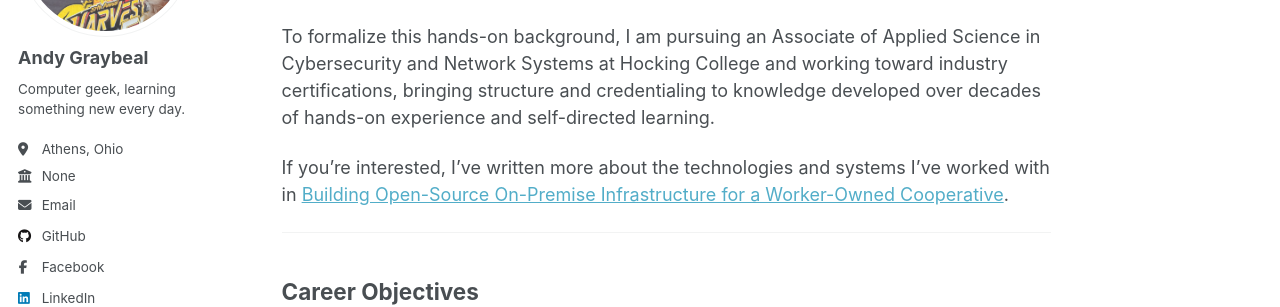
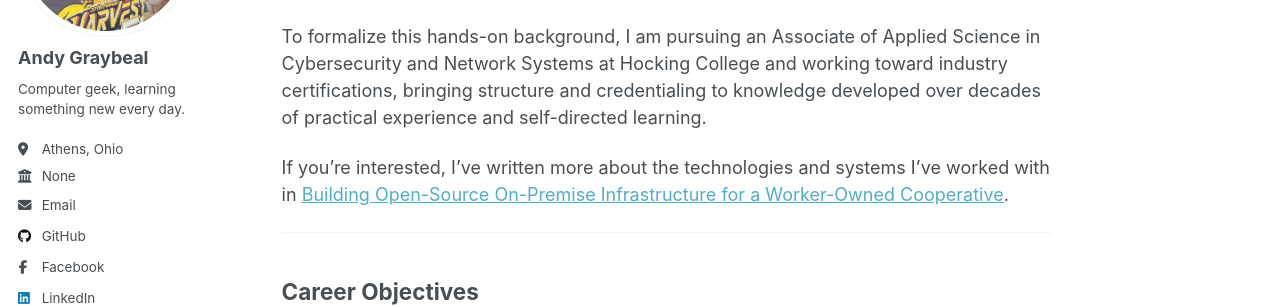
Before and after one commit to andy-graybeal/andy-graybeal.github.io, a Jekyll site: the page built from _pages/about.md, in a window 1280 px wide and 900 px high, scrolled down 672 px. Shown: the part 234-541 px from the top of the window. Built offline with Jekyll 4.4.1, drawn with Linux system fonts in a browser that asks for light colours; a script that is not in the unit is left out.

Commit message:
Refine wording in about.md for clarity
Updated wording from 'hands-on experience' to 'practical experience' for clarity.

```diff
--- a/_pages/about.md
+++ b/_pages/about.md
@@ -64,7 +64,7 @@ My experience has been primarily focused on on-premises infrastructure, includin
 
 I am now actively updating and expanding that on-premises foundation to keep pace with the industry's shift toward cloud and hybrid architectures. This includes learning open-source IAM platforms (Keycloak, FreeIPA, Authentik) and AWS IAM; building skills across the modern infrastructure stack, including Infrastructure as Code (Terraform, OpenTofu, AWS CloudFormation), automation and configuration management (Ansible), containerization (Docker, Podman), container orchestration (Kubernetes, K3s), CI/CD and DevSecOps workflows (GitHub Actions, GitLab CI/CD), cloud-native monitoring and observability (Prometheus, Grafana, Loki), and secrets management (HashiCorp Vault, AWS Secrets Manager); and developing security-focused skills such as log analysis and SIEM platforms (Wazuh, Splunk), intrusion detection and prevention technologies (Suricata, Zeek, Snort), vulnerability management (Nessus, OpenVAS), incident response, and cloud security services (CloudTrail, GuardDuty, Security Hub).
 
-To formalize this hands-on background, I am pursuing an Associate of Applied Science in Cybersecurity and Network Systems at Hocking College and working toward industry certifications, bringing structure and credentialing to knowledge developed over decades of hands-on experience and self-directed learning.
+To formalize this hands-on background, I am pursuing an Associate of Applied Science in Cybersecurity and Network Systems at Hocking College and working toward industry certifications, bringing structure and credentialing to knowledge developed over decades of practical experience and self-directed learning.
 
 If you're interested, I've written more about the technologies and systems I've worked with in [Building Open-Source On-Premise Infrastructure for a Worker-Owned Cooperative](/portfolio/open_source_coop/).
 
```
